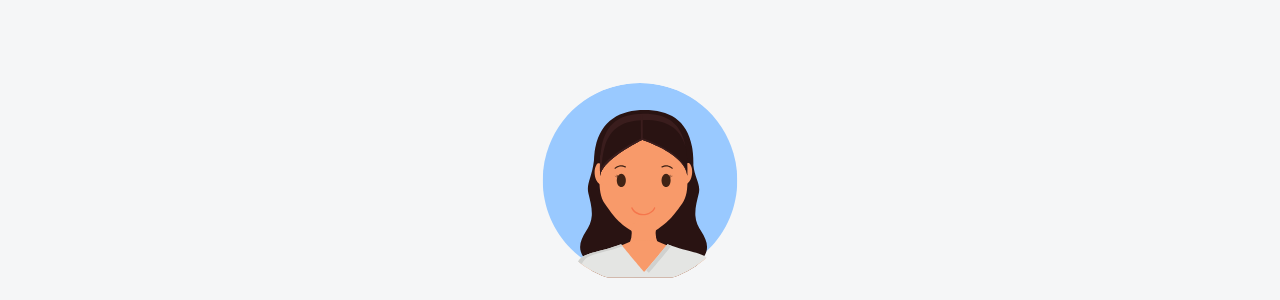
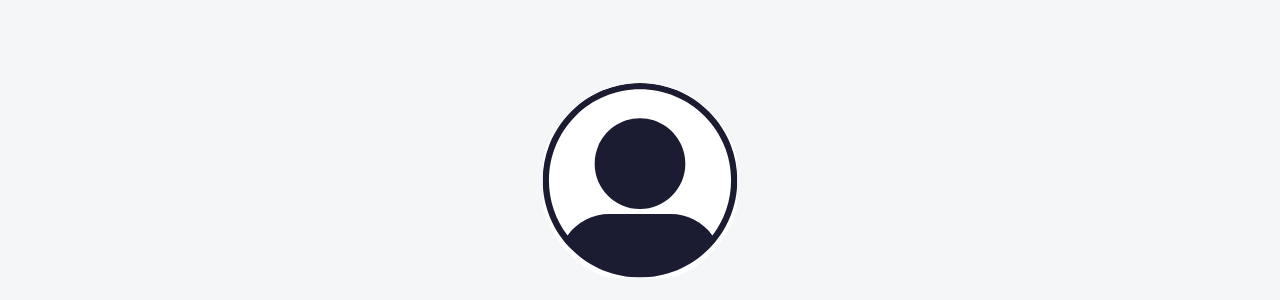
Before and after one commit to estefaniacn/portafolio-adaptable-bootstrap, a plain HTML site: page index.html in a window 1280 px wide. Shown: the part 109-409 px from the top of the page. Drawn offline with nearby package versions, Linux system fonts and the light colour scheme; a web font is replaced by a local one.

Commit message:
feat: add new developer image

```diff
--- a/index.html
+++ b/index.html
@@ -54,7 +54,7 @@
     <!-- Seccion Hero / Jumbotron -->
     <section class="hero align-items-stretch">
       <div class="hero-principal d-flex flex-column justify-content-center align-items-center">
-        <img class="hero-imagen-desarrollador" src="imagenes/imagenes-desarrolladores/desarrollador1.svg" alt="Una foto de Jane Doe.">
+        <img class="hero-imagen-desarrollador" src="imagenes/imagenes-desarrolladores/desarrollador-ejemplo.svg" alt="Una foto de Jane Doe.">
         <h1>Hola, soy Jane Doe</h1>
         <h2>Desarrollo sitios web y escribo artículos sobre programación.</h2>
       </div>
```
Also changed, not shown: imagenes/imagenes-desarrolladores/desarrollador-ejemplo.svg (added).
